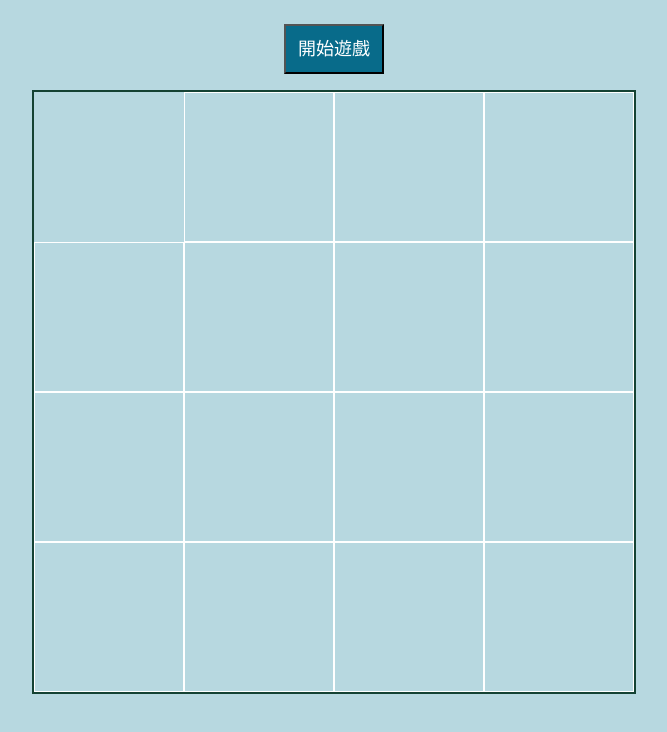
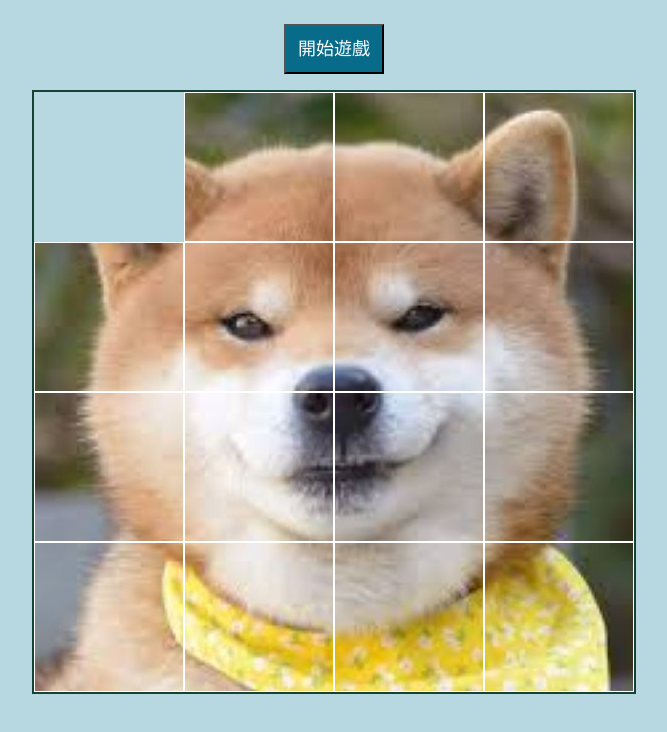
Before and after one commit to SophieTang2919/Puzzle, a plain HTML site: page index.html in a window 1280 px wide. Shown: the whole page, without its empty margins (306-973 px from the left). Drawn offline with nearby package versions, Linux system fonts and the light colour scheme.

Commit message:
change background

```diff
--- a/stylesheets/styles.css
+++ b/stylesheets/styles.css
@@ -361,7 +361,7 @@ button {
 }
 
 .picture {
-  background-image: url("/retrogame/image/dogs.jpg");
+  background-image: url("/image/dogs.jpg");
   width: 150px;
   height: 150px;
   border: 1px #fff solid;
```
Also changed, not shown: 1 other file.
